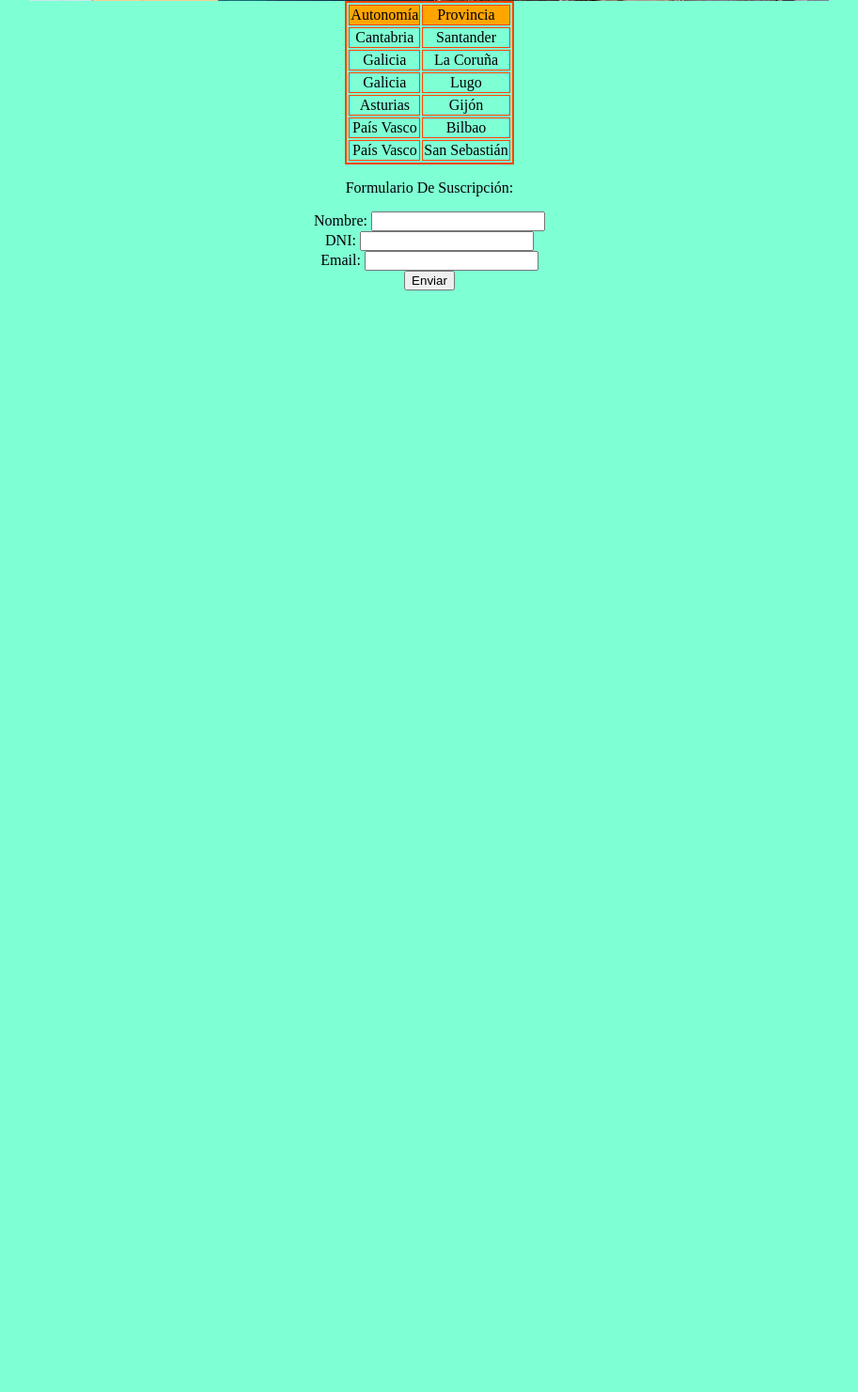
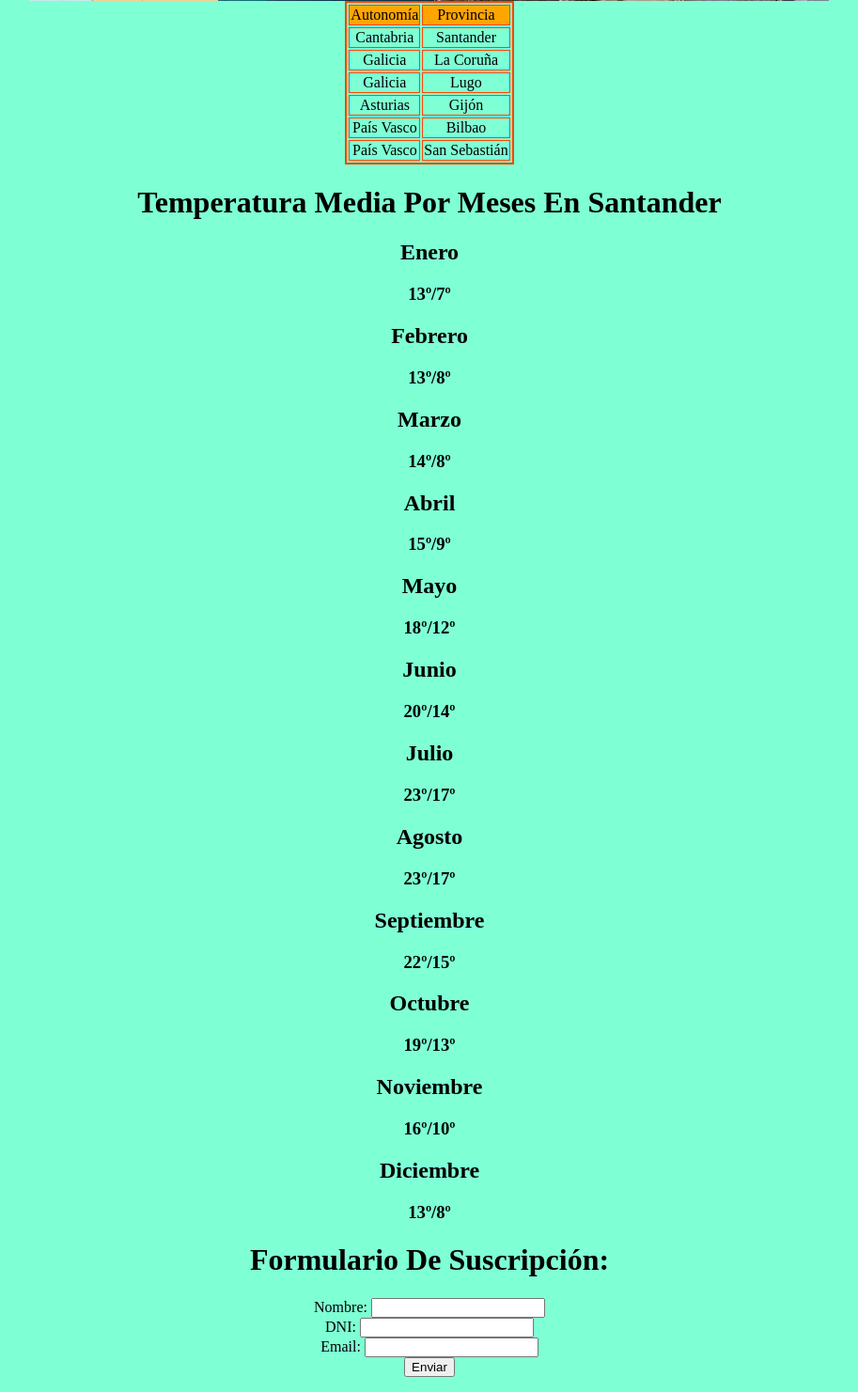
Before and after one commit to pablomoreta/asir1_pablo, a PHP site: page /html.php in a window 1280 px wide. Shown: the part 573-2054 px from the top of the page at 94% size, without its empty margins (183-1096 px from the left). Before the commit the page ends 882 px from the top, so only its background shows below. Run offline with PHP 8.4, Linux system fonts and the light colour scheme.

Commit message:
correccion

```diff
--- a/html.php
+++ b/html.php
@@ -60,7 +60,32 @@ Palacio De la Magdalena<br>El Sardinero,Playa,Casino y Surf<br>Península De la
 	<td>San Sebastián</td>
 </tr>
 </table>
-<p>Formulario De Suscripción:</p>
+<h1>Temperatura Media Por Meses En Santander</h1>
+<h2>Enero</h2>
+<h3>13º/7º</h3>
+<h2>Febrero</h2>
+<h3>13º/8º</h3>
+<h2>Marzo</h2>
+<h3>14º/8º</h3>
+<h2>Abril</h2>
+<h3>15º/9º</h3>
+<h2>Mayo</h2>
+<h3>18º/12º</h3>
+<h2>Junio</h2>
+<h3>20º/14º</h3>
+<h2>Julio</h2>
+<h3>23º/17º</h3>
+<h2>Agosto</h2>
+<h3>23º/17º</h3>
+<h2>Septiembre</h2>
+<h3> 22º/15º</h3>
+<h2>Octubre</h2>
+<h3>19º/13º</h3>
+<h2>Noviembre</h2>
+<h3>16º/10º</h3>
+<h2>Diciembre</h2>
+<h3>13º/8º</h3>
+<h1>Formulario De Suscripción:</h1>
 <form action="santander.php" method="post">
 	Nombre: <input type="text" name="nombre"> </br>
 	DNI: <input type="text" name="DNI"> </br>
```
